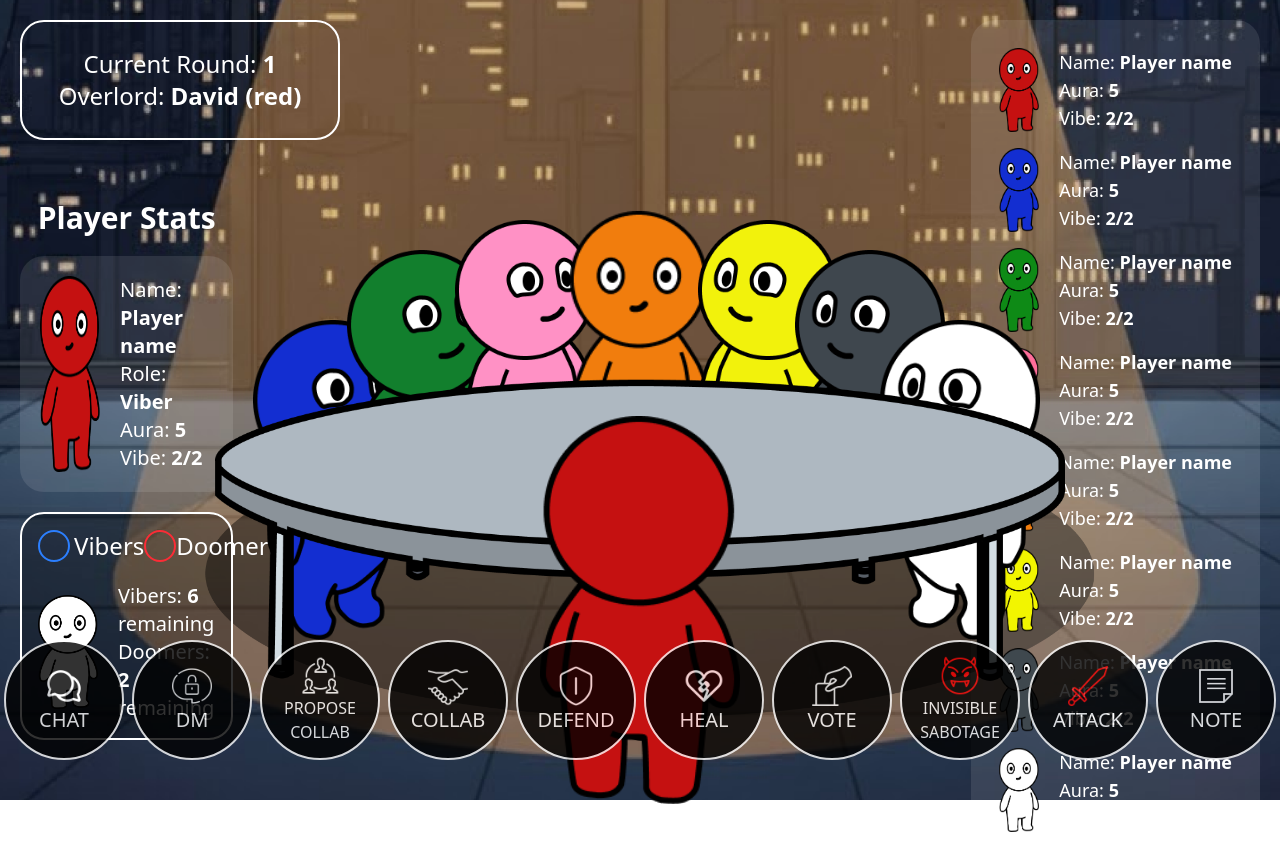
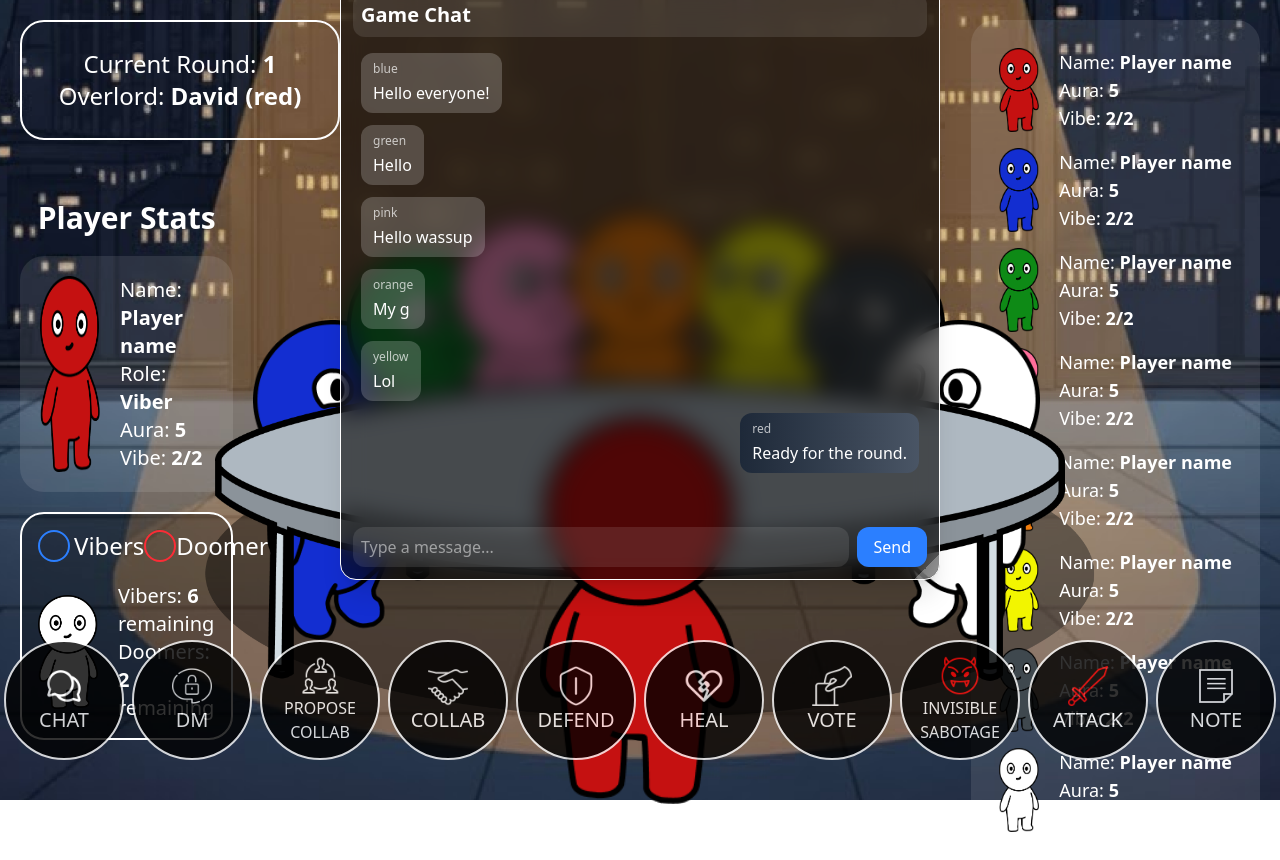
Before and after one commit to MeiRomney/CollabOrCancel, a React (Vite) app in the folder client/: page /gameplay in a window 1280 px wide. Built offline with nearby package versions, Linux system fonts and the light colour scheme.

Commit message:
Create game chat component

```diff
--- a/client/package.json
+++ b/client/package.json
@@ -14,6 +14,7 @@
     "framer-motion": "^12.23.25",
     "react": "^19.2.0",
     "react-dom": "^19.2.0",
+    "react-draggable": "^4.5.0",
     "react-router-dom": "^7.10.1"
   },
   "devDependencies": {
--- /dev/null
+++ b/client/src/components/GameChat.jsx
@@ -0,0 +1,163 @@
+import React, { useEffect, useRef, useState } from 'react'
+
+const GameChat = ({ playerColor = "red" }) => {
+    const [messages, setMessages] = useState([
+        { id: 1, sender: "blue", text: "Hello everyone!" },
+        { id: 2, sender: "green", text: "Hello" },
+        { id: 3, sender: "pink", text: "Hello wassup" },
+        { id: 4, sender: "orange", text: "My g" },
+        { id: 5, sender: "yellow", text: "Lol" },
+        { id: 6, sender: playerColor, text: "Ready for the round." },
+    ]);
+    const [input, setInput] = useState("");
+    const [position, setPosition] = useState({ x: 0, y: 0 });
+    const [size, setSize] = useState({ width: 600, height: 600 });
+    const [isDragging, setIsDragging] = useState(false);
+    const [isResizing, setIsResizing] = useState(false);
+    const [dragStart, setDragStart] = useState({ x: 0, y: 0 });
+    const [resizeStart, setResizeStart] = useState({ x: 0, y: 0, width: 0, height: 0 });
+    const chatRef = useRef(null);
+    const messagesEndRef = useRef(null);
+
+    const scrollToBottom = () => {
+        messagesEndRef.current?.scrollIntoView({ behaviour: "smooth" });
+    }
+
+    useEffect(() => {
+        scrollToBottom();
+    }, [messages]);
+
+    const handleSend = () => {
+        if(!input.trim()) return;
+        setMessages([...messages, { id: Date.now(), sender: playerColor, text: input }]);
+        setInput("");
+    };
+
+    const handleMouseDown = (e) => {
+        if(e.target.closest('.chat-header')) {
+            setIsDragging(true);
+            setDragStart({
+                x: e.clientX - position.x,
+                y: e.clientY - position.y
+            });
+        }
+    };
+
+    const handleResizeMouseDown = (e) => {
+        e.stopPropagation();
+        setIsResizing(true);
+        setResizeStart({
+            x: e.clientX,
+            y: e.clientY,
+            width: size.width,
+            height: size.height
+        });
+    };
+
+    const handleMouseMove = (e) => {
+        if(isDragging) {
+            setPosition({
+                x: e.clientX - dragStart.x,
+                y: e.clientY - dragStart.y
+            });
+        } else if(isResizing) {
+            const deltaX = e.clientX - resizeStart.x;
+            const deltaY = e.clientY - resizeStart.y;
+
+            setSize({
+                width: Math.max(300, resizeStart.width + deltaX),
+                height: Math.max(250, resizeStart.height + deltaY),
+            });
+        }
+    };
+
+    const handleMouseUp = () => {
+        setIsDragging(false);
+        setIsResizing(false);
+    };
+
+    useEffect(() => {
+        if(isDragging || isResizing) {
+            document.addEventListener('mousemove', handleMouseMove);
+            document.addEventListener('mouseup', handleMouseUp);
+            return () => {
+                document.removeEventListener('mousemove', handleMouseMove);
+                document.removeEventListener('mouseup', handleMouseUp);
+            };
+        }
+    }, [isDragging, isResizing, dragStart, resizeStart]);
+
+  return (
+    <div
+        ref={chatRef}
+        className='fixed w-96 h-96 bg-black/60 backdrop-blur-md rounded-2xl border border-white p-3 flex flex-col overflow-hidden shadow-xl z-50'
+        style={{
+            left: '50%',
+            top: '35%',
+            width: `${size.width}px`,
+            height: `${size.height}px`,
+            transform: `translate(calc(-50% + ${position.x}px), calc(-50% + ${position.y}px))`,
+            userSelect: isDragging || isResizing ? 'none' : 'auto'
+        }}
+        onMouseDown={handleMouseDown}
+    >
+        {/* Header */}
+        <div className='chat-header cursor-move text-white text-xl font-bold p-2 bg-white/10 rounded-xl mb-2'>
+            Game Chat
+        </div>
+
+        {/* Messages */}
+        <div
+            className='scrollbar-custom flex-1 overflow-y-auto flex flex-col gap-3 p-2'
+            style={{
+                scrollbarWidth: "thin",
+                scrollbarColor: 'rgba(255, 255, 255, 0.3) transparent',
+            }}
+        >
+            {messages.map((m) => (
+                <div
+                    key={m.id}
+                    className={`max-w-[80%] px-3 py-2 rounded-xl text-white ${
+                            m.sender === playerColor
+                            ? "self-end bg-gradient-to-r from-gray-800 to-gray-600"
+                            : "self-start bg-white/20"
+                        }`}
+                >
+                    <p className='text-xs opacity-70 mb-1'>{m.sender}</p>
+                    <p>{m.text}</p>
+                </div>
+            ))}
+            <div ref={messagesEndRef}/>
+        </div>
+
+        {/* Input */}
+        <div className='flex gap-2 mt-2'>
+            <input
+                className='flex-1 bg-white/10 text-white p-2 rounded-xl outline-none placeholder-white/50'
+                placeholder='Type a message...'
+                value={input}
+                onChange={(e) => setInput(e.target.value)}
+                onKeyDown={(e) => e.key === "Enter" && handleSend()}
+            />
+            <button
+                className='px-4 py-2 bg-blue-500 hover:bg-blue-600 rounded-xl text-white transition-colors'
+                onClick={handleSend}
+            >
+                Send
+            </button>
+        </div>
+
+        {/* Resize handle */}
+        <div
+            className='absolute bottom-0 right-0 w-6 h-6 cursor-nwse-resize'
+            onMouseDown={handleResizeMouseDown}
+            style={{
+                background: 'linear-gradient(135deg, transparent 50%, rgba(255, 255, 255, 0.3) 50%)',
+                borderBottomRightRadius: '1rem',
+            }}
+        />
+    </div>
+  )
+}
+
+export default GameChat
--- a/client/src/index.css
+++ b/client/src/index.css
@@ -1 +1,22 @@
 @import "tailwindcss";
+
+.scrollbar-custom::-webkit-scrollbar {
+    width: 8px;
+}
+
+.scrollbar-custom::-webkit-scrollbar-track {
+    background: transparent;
+}
+
+.scrollbar-custom::-webkit-scrollbar-thumb {
+    background: rgba(255, 255, 255, 0.3);
+    border-radius: 10px;
+}
+
+.scrollbar-custom::-webkit-scrollbar-thumb:hover {
+    background: rgba(255, 255, 255, 0.5);
+}
+
+.scrollbar-custom::-webkit-scrollbar-button {
+    display: none;
+}
--- a/client/src/pages/GameplayPage.jsx
+++ b/client/src/pages/GameplayPage.jsx
@@ -1,5 +1,6 @@
 import React, { useState } from "react";
 import BackgroundImage from "/images/gameplayBackground.png";
+import GameChat from "../components/GameChat";
 
 const GameplayPage = () => {
   const [doomer, setDoomer] = useState(true);
@@ -176,6 +177,9 @@ const GameplayPage = () => {
         })}
       </div>
 
+      {/* Chat */}
+      <GameChat playerColor="red"/>
+
       {/* Abilities buttons */}
       <div className="absolute bottom-0 w-full h-50 bg-transparent z-4 flex justify-center items-center gap-2">
         {doomer ? (
@@ -183,7 +187,7 @@ const GameplayPage = () => {
             return (
               <button
                 key={i}
-                className="w-30 h-30 rounded-full bg-black opacity-80 border-white border-2 flex items-center justify-center flex flex-col cursor-pointer transition-all duration-500 hover:scale-110 hover:opacity-100 active:scale-95 active:opacity-100"
+                className="w-30 h-30 rounded-full bg-black opacity-80 border-white border-2 flex items-center justify-center flex flex-col cursor-pointer transition-all duration-500 hover:scale-110 hover:opacity-100 focus:scale-95 focus:opacity-100"
               >
                 <img src={`/images/${name}.png`} alt={`ability ${i}`} className="w-10 h-10" />
                 <p className={`text-white ${hasMultipleWords(name) ? 'text-md' : 'text-xl'}`}>{formatAbilityName(name)}</p>
@@ -195,7 +199,7 @@ const GameplayPage = () => {
             return (
               <button
                 key={i}
-                className="w-30 h-30 rounded-full bg-black opacity-80 border-white border-2 flex items-center justify-center flex flex-col cursor-pointer transition-all duration-500 hover:scale-110 hover:opacity-100 active:scale-95 active:opacity-100"
+                className="w-30 h-30 rounded-full bg-black opacity-80 border-white border-2 flex items-center justify-center flex flex-col cursor-pointer transition-all duration-500 hover:scale-110 hover:opacity-100 focus:scale-95 focus:opacity-100"
               >
                 <img src={`/images/${name}.png`} alt={`ability ${i}`} className="w-10 h-10" />
                 <p className={`text-white ${hasMultipleWords(name) ? 'text-md' : 'text-xl'}`}>{formatAbilityName(name)}</p>
```
Also changed, not shown: 1 other file (tests, documents, lock files or other folders).
